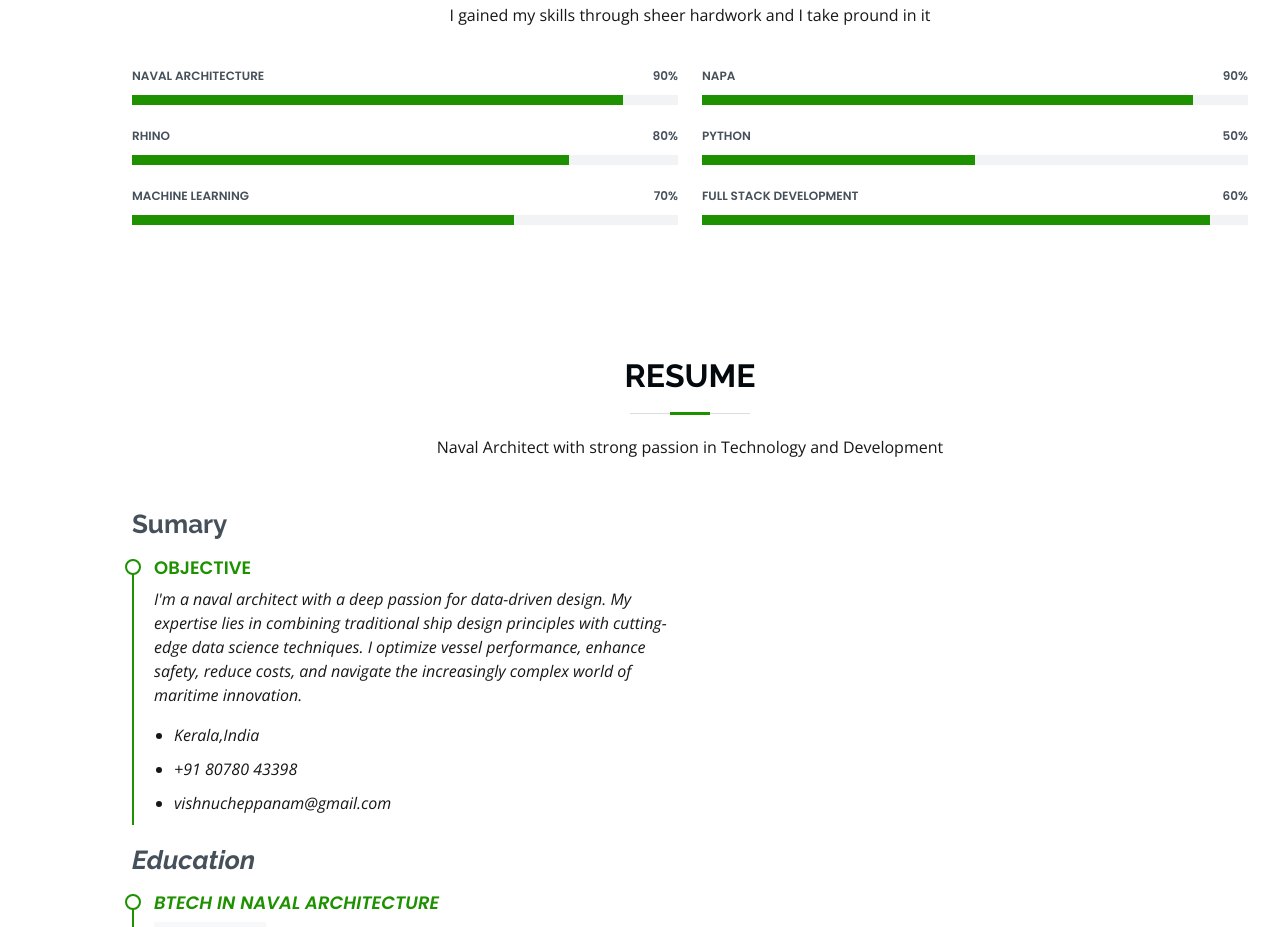
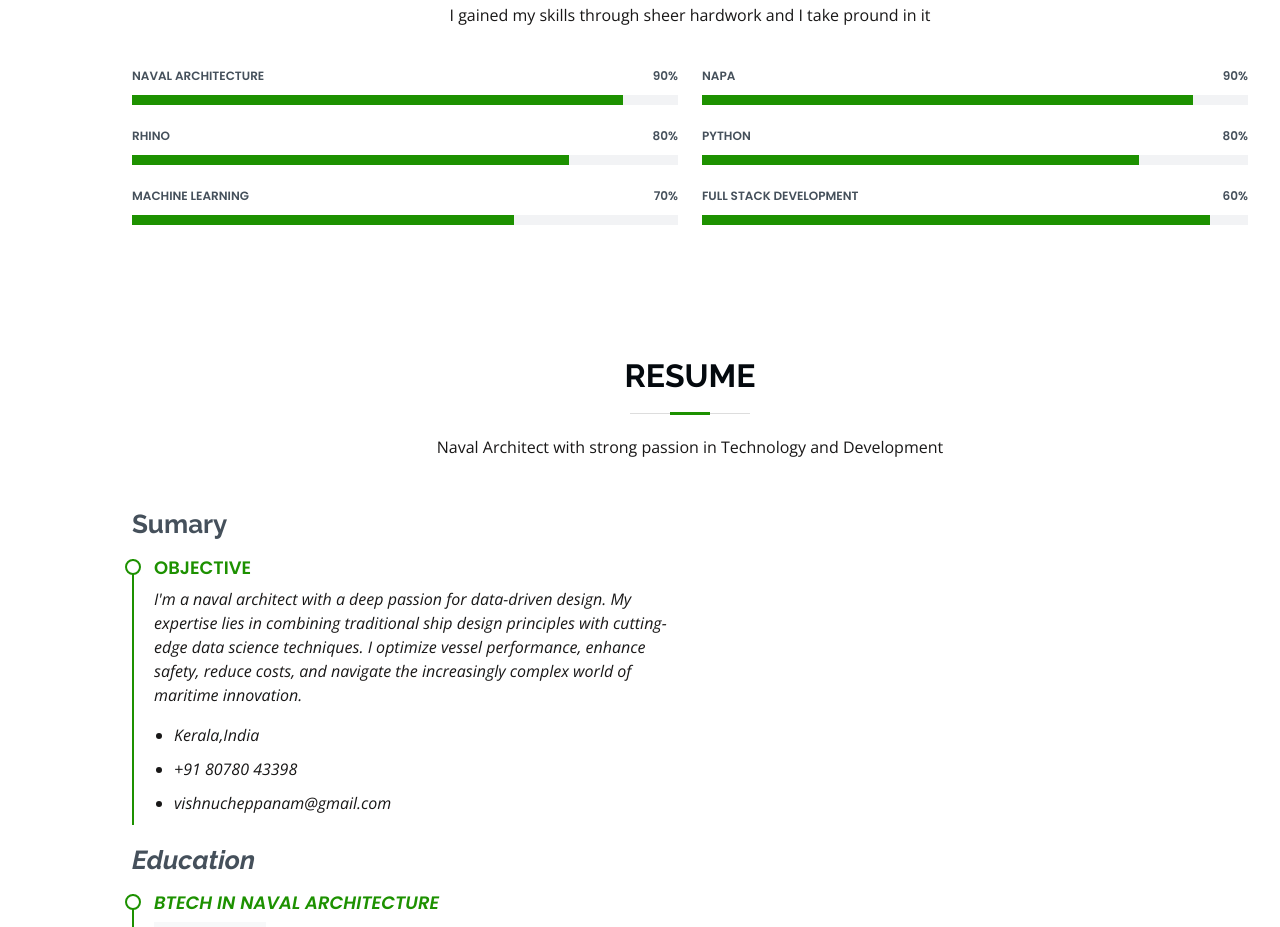
Before and after one commit to vishnuprksh/vishnuprksh, a plain HTML site: page index.html in a window 1280 px wide. Shown: the part 1495-2422 px from the top of the page. Drawn offline with nearby package versions, Linux system fonts and the light colour scheme.

Commit message:
modified progress bar

```diff
--- a/index.html
+++ b/index.html
@@ -179,9 +179,9 @@
             </div>
 
             <div class="progress">
-              <span class="skill">Python<i class="val">50%</i></span>
+              <span class="skill">Python<i class="val">80%</i></span>
               <div class="progress-bar-wrap">
-                <div class="progress-bar" role="progressbar" aria-valuenow="50" aria-valuemin="0" aria-valuemax="100">
+                <div class="progress-bar" role="progressbar" aria-valuenow="80" aria-valuemin="0" aria-valuemax="100">
                 </div>
               </div>
             </div>
```
